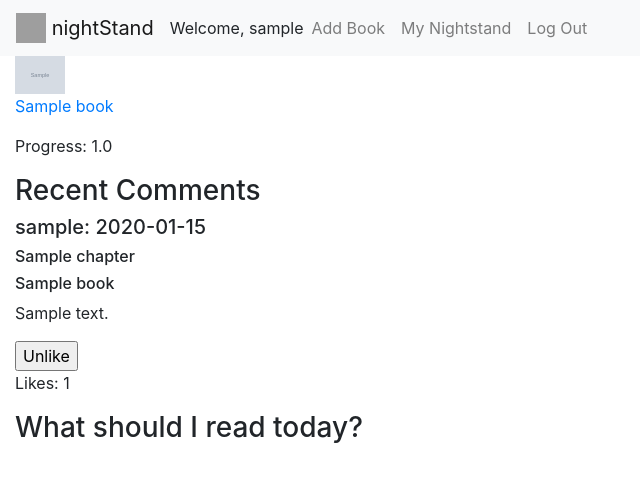
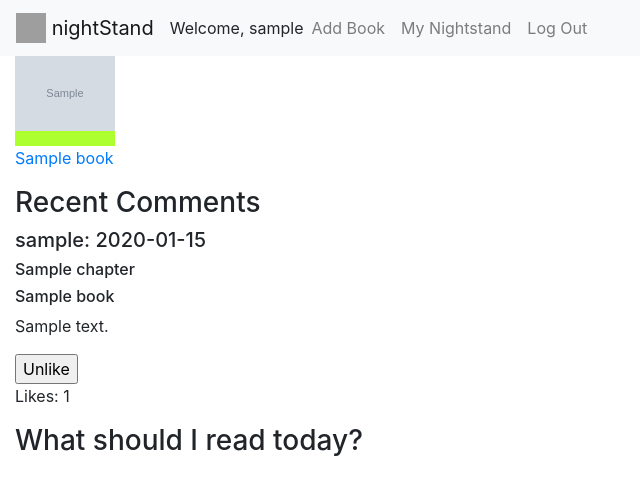
Before and after one commit to joshdbarton/nightstand-capstone, a Django app: page /dashboard/ in a window 1280 px wide. Shown: the top 495 px of the page, without its empty margins (0-640 px from the left). Run offline with Django 3.2, Linux system fonts and the light colour scheme; a user stored in the database is signed in; tables that the repository leaves empty hold one stand-in row (values such as "Sample post"); grey boxes marked "Sample" are stand-in pictures; some libraries are stand-ins or nearby versions; grey boxes are pictures that could not be loaded.

Commit message:
progress bars now appearing

```diff
--- a/nightstand_dashboard/static/nightstand_dashboard/main.css
+++ b/nightstand_dashboard/static/nightstand_dashboard/main.css
@@ -17,6 +17,10 @@ Group Progress Box
     margin: 0 2px 0 2px;
 }
 
+.group-chapter-card {
+    background-color: lightgray;
+}
+
 #readers-progress {
    display: flex;
    flex-direction: row;
@@ -29,7 +33,6 @@ Group Progress Box
 .group-chapter-card,
 .reader-div, {
     display: inline;
-    border: solid 2px black;
 }
 
 .reader-div {
@@ -45,3 +48,19 @@ Group Progress Box
 .square {
     height: 70px;
 }
+
+
+.dashboard-book-card {
+    width: 100px;
+}
+
+.progress-bar {
+    background-color: greenyellow;
+}
+
+.book-list {
+    display: flex;
+    justify-content: flex-start;
+    align-items: flex-start;
+    flex-wrap: wrap;
+}
--- a/nightstand_dashboard/static/nightstand_dashboard/main.js
+++ b/nightstand_dashboard/static/nightstand_dashboard/main.js
@@ -1,6 +1,6 @@
 // event handler for likes
 $(".like-button").click(event => {
-    $.ajax(`http://127.0.0.1:8000/like/${event.target.id.split("-")[1]}`, {
+    $.ajax(`/like/${event.target.id.split("-")[1]}`, {
         "method": 'GET',
         "data": {},
         "credentials": "include",
@@ -24,7 +24,7 @@ $(".like-button").click(event => {
 
 // event handler for completing chapters
 $(".chapter-complete").click(event => {
-    $.ajax(`http://127.0.0.1:8000/complete/${event.target.id.split("-")[1]}`, {
+    $.ajax(`/complete/${event.target.id.split("-")[1]}`, {
         "method": 'GET',
         "data": {},
         "credentials": "include",
@@ -48,7 +48,7 @@ $(".duedate-update").click(event => {
     const chapt = event.target.id.split("-")[1]
     if (event.target.id.split("-")[0] === "groupDueDate") {
         const newdate = $(`#groupDueDateField-${chapt}`).val()
-        $.ajax(`http://127.0.0.1:8000/duedate/${chapt}?type=group`,
+        $.ajax(`/duedate/${chapt}?type=group`,
     {
         "method": "POST",
         "data": JSON.stringify({"newdate": newdate}),
@@ -60,7 +60,7 @@ $(".duedate-update").click(event => {
     }})
     } else {
         const newdate = $(`#chapterDueDateField-${chapt}`).val()
-        $.ajax(`http://127.0.0.1:8000/duedate/${chapt}?type=reader`,
+        $.ajax(`/duedate/${chapt}?type=reader`,
         {
             "method": "POST",
             "data": JSON.stringify({"newdate": newdate}),
--- a/nightstand_dashboard/templates/nightstand_dashboard/dashboard.html
+++ b/nightstand_dashboard/templates/nightstand_dashboard/dashboard.html
@@ -1,14 +1,17 @@
 {% extends 'nightstand_dashboard/base.html' %}
 
 {% block content %}
-{% for id, values in books.items %}
-<div class="dashboard-book-card">
-    <img src="{{values.1}}" alt="{{values.0}}" width="50"/>
-    <p><a href="/books/{{id}}">{{values.0}}</a></p>
-    <p>Progress: {{values.2}}</p>
-
+<div class="book-list">
+    {% for id, values in books.items %}
+    <a href="/books/{{id}}"><div class="dashboard-book-card">
+        <img src="{{values.1}}" alt="{{values.0}}" width="100"/>
+        <div class="progress-div">
+            <div class="progress-bar" style="height:15px;width:{{values.2}}%"></div>
+        </div>
+        <p>{{values.0}}</p>
+    </div></a>
+    {% endfor %}
 </div>
-{% endfor %}
 <div id="dashboard-comments">
     <h3>Recent Comments</h3>
     {% for comment in comments %}
--- a/nightstand_dashboard/views.py
+++ b/nightstand_dashboard/views.py
@@ -1,6 +1,7 @@
 import json
 import requests
 import datetime
+import math
 from django.shortcuts import render, redirect
 from django.contrib.auth.models import User
 from django.contrib import messages
@@ -53,7 +54,7 @@ def dashboard(request):
             if ReaderChapter.objects.get(reader=reader, chapter=chapter).completed:
                 completed_count += 1
             chapter_count += 1
-        progress = completed_count/chapter_count
+        progress = math.floor((completed_count/chapter_count)*100)
         context["books"][book.id].append(progress)
     context['comments'] = sorted(comments, reverse=True, key= lambda k: k.datetime)[:15]
     context["reader"] = reader
@@ -64,7 +65,6 @@ def dashboard(request):
 def add_book(request):
     if request.method == "POST":
         form = SearchForm(request.POST)
-        books = list()
         param = {"q": form.data['search_term'].replace(" ", "+")}
         r = requests.get('http://localhost:3000/books', params=param)
         results = json.loads(r.text)
```
